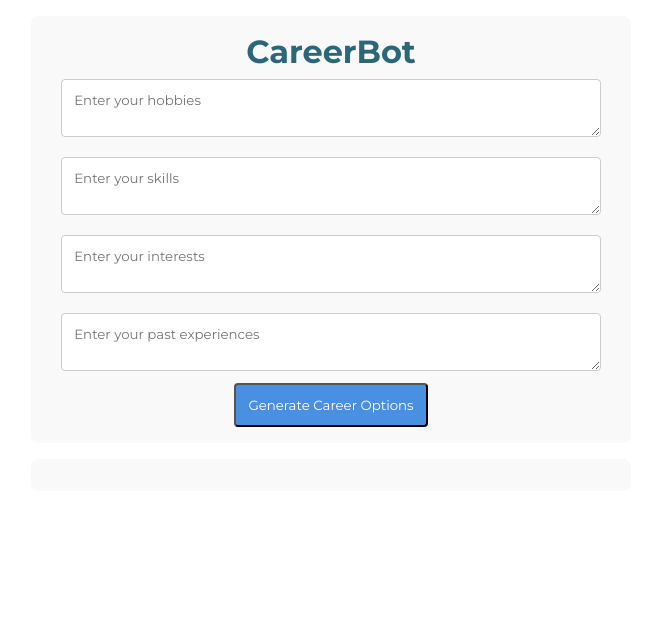
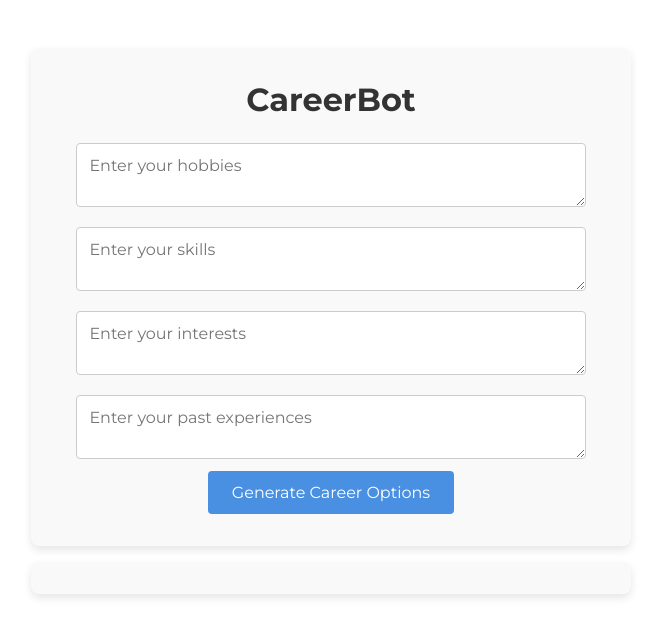
Before and after one commit to hardeepmty/Workday, a React (Vite) app in the folder frontend/: page /career in a window 1280 px wide. Shown: the top 636 px of the page, without its empty margins (309-970 px from the left). Built offline with nearby package versions, Linux system fonts and the light colour scheme; no server answers.

Commit message:
lets give one more try

```diff
--- a/frontend/src/components/Chat/CareerBot.jsx
+++ b/frontend/src/components/Chat/CareerBot.jsx
@@ -40,7 +40,7 @@ function CareerBot() {
   }
 
   return (
-    <div style={{ backgroundColor: "white", height: "100vh", padding: "1rem" }}>
+    <div style={{ backgroundColor: "white", height: "100vh", padding: "1rem", paddingTop: "3rem" }}>
       <form
         onSubmit={generateAnswer}
         style={{
@@ -49,11 +49,14 @@ function CareerBot() {
           margin: "auto",
           textAlign: "center",
           backgroundColor: "#f9f9f9",
-          padding: "1rem",
+          padding: "2rem",
           borderRadius: "8px",
+          boxShadow: "0 4px 8px rgba(0, 0, 0, 0.1)",
         }}
       >
-        <h1 style={{ fontSize: "2rem", textAlign: "center" }}>CareerBot</h1>
+        <h1 style={{ fontSize: "2rem", textAlign: "center", marginBottom: "1rem", color: "#333" }}>
+          CareerBot
+        </h1>
         <textarea
           required
           style={{
@@ -63,6 +66,8 @@ function CareerBot() {
             margin: "0.5rem 0",
             minHeight: "50px",
             padding: "0.75rem",
+            fontSize: "1rem",
+            color: "#333",
           }}
           value={hobbies}
           onChange={(e) => setHobbies(e.target.value)}
@@ -77,6 +82,8 @@ function CareerBot() {
             margin: "0.5rem 0",
             minHeight: "50px",
             padding: "0.75rem",
+            fontSize: "1rem",
+            color: "#333",
           }}
           value={skills}
           onChange={(e) => setSkills(e.target.value)}
@@ -91,6 +98,8 @@ function CareerBot() {
             margin: "0.5rem 0",
             minHeight: "50px",
             padding: "0.75rem",
+            fontSize: "1rem",
+            color: "#333",
           }}
           value={interests}
           onChange={(e) => setInterests(e.target.value)}
@@ -105,6 +114,8 @@ function CareerBot() {
             margin: "0.5rem 0",
             minHeight: "50px",
             padding: "0.75rem",
+            fontSize: "1rem",
+            color: "#333",
           }}
           value={experiences}
           onChange={(e) => setExperiences(e.target.value)}
@@ -114,11 +125,13 @@ function CareerBot() {
           type="submit"
           style={{
             backgroundColor: "#4a90e2",
-            padding: "0.75rem",
+            padding: "0.75rem 1.5rem",
             borderRadius: "4px",
             color: "white",
             cursor: "pointer",
             transition: "background-color 0.3s",
+            fontSize: "1rem",
+            border: "none",
           }}
           disabled={generatingAnswer}
           onMouseOver={(e) => (e.currentTarget.style.backgroundColor = "#357ab8")}
@@ -136,6 +149,7 @@ function CareerBot() {
           backgroundColor: "#f9f9f9",
           padding: "1rem",
           borderRadius: "8px",
+          boxShadow: "0 4px 8px rgba(0, 0, 0, 0.1)",
         }}
       >
         <ReactMarkdown>{answer}</ReactMarkdown>
--- a/frontend/src/components/Layout/Navbar.jsx
+++ b/frontend/src/components/Layout/Navbar.jsx
@@ -1,4 +1,4 @@
-import React, { useContext, useEffect, useState } from "react";
+import React, { useContext, useState } from "react";
 import { Context } from "../../main";
 import { Link, useNavigate } from "react-router-dom";
 import axios from "axios";
@@ -37,15 +37,37 @@ const Navbar = () => {
         </div>
         <ul className={!show ? "menu" : "show-menu menu"}>
           <li>
+            <Link
+              to={"/career"}
+              onClick={() => setShow(false)}
+              style={{
+                padding: "0.5rem 1rem",
+                borderRadius: "10px",
+                background: "rgba(255, 255, 255, 0.1)",
+                boxShadow: "0 4px 8px rgba(0, 0, 0, 0.1)",
+                backdropFilter: "blur(10px)",
+                transition: "background 0.3s ease, transform 0.3s ease",
+                color: "#1b2b57",
+                fontWeight: "bold",
+                textDecoration: "none"
+              }}
+              onMouseOver={(e) => {
+                e.currentTarget.style.background = "rgba(255, 255, 255, 0.2)";
+                e.currentTarget.style.transform = "translateY(-2px)";
+              }}
+              onMouseOut={(e) => {
+                e.currentTarget.style.background = "rgba(255, 255, 255, 0.1)";
+                e.currentTarget.style.transform = "translateY(0)";
+              }}
+            >
+              Career
+            </Link>
+          </li>
+          <li>
             <Link to={"/"} onClick={() => setShow(false)}>
               Home
             </Link>
           </li>
-          <li>
-                <Link to={"/career"} onClick={() => setShow(false)}>
-                  Career
-                </Link>
-              </li>
           <li>
             <Link to={"/job/getall"} onClick={() => setShow(false)}>
               Jobs
```
